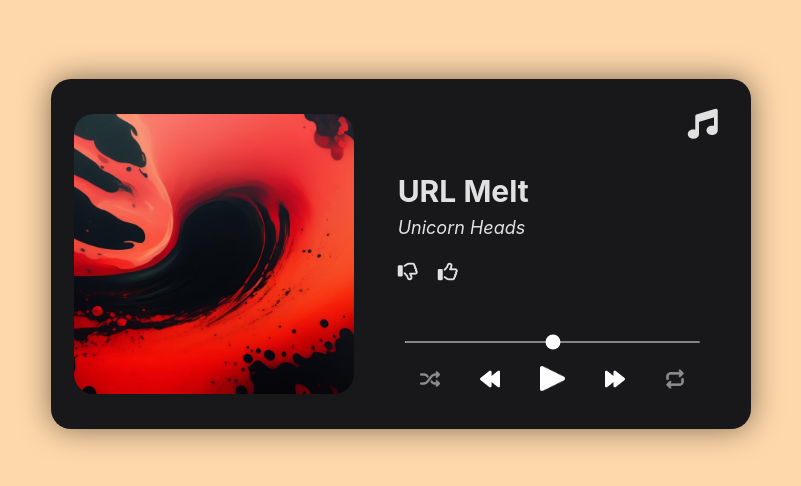
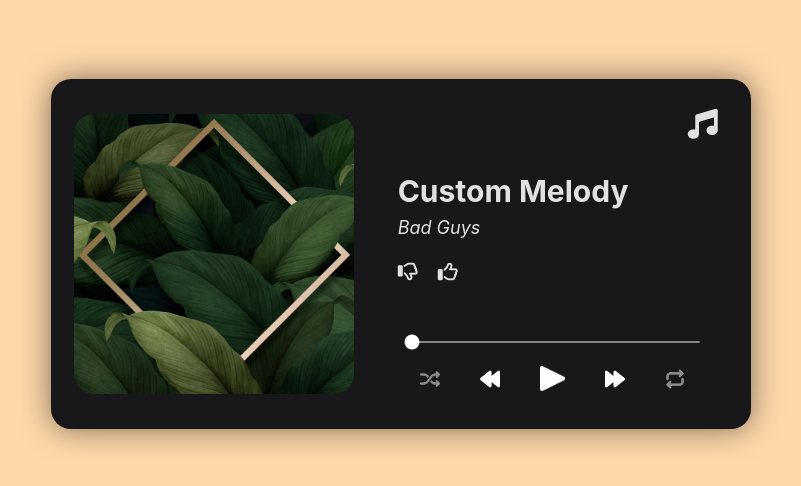
Before and after one commit to kinxori/Music-Media-Player-PRACTICE, a React (Vite) app: page / in a window 1280 px wide. Shown: the part 146-632 px from the top of the page, without its empty margins (239-1040 px from the left). Built offline with nearby package versions, Linux system fonts and the light colour scheme.

Commit message:
input range positioning based on song durantion done and working

```diff
--- a/src/App.tsx
+++ b/src/App.tsx
@@ -53,6 +53,7 @@ const data = [
     id: "10", song: "Zone", artist: "Fvmeless", src: song10,  cover: img5
   },
 ];
+
 // prettier-ignore-end
 
 function App() {
@@ -63,7 +64,11 @@ function App() {
   const [isRestTime, setRestTime] = useState("");
   const [isLiked, setLiked] = useState(false);
   const [isDisliked, setDisliked] = useState(false);
-
+  const [isCurrentRange, setCurrentRange] = useState(0);
+  const [isMaxRange, setMaxRange] = useState(0);
+  const [isPlaylist, setPlaylist] = useState([
+    { id: "", song: "", artist: "", src: "", cover: "" },
+  ]);
   const [isSong, setSong] = useState({
     id: "",
     song: "",
@@ -73,15 +78,11 @@ function App() {
   });
 
   useEffect(() => {
-    setSong(data[1]);
-    const defaultPlaylist = () => {
-      const index = 0;
-      const nextIndex = index === data.length - 1 ? 0 : index + 1;
-      const nextSong = data[nextIndex];
-      setSong(nextSong);
-      setTimeout(defaultPlaylist, nextSong.src.length * 1000);
-    };
-  }, [data]);
+    setPlaylist(data);
+    if (isPlaylist.length > 0) {
+      setSong(isPlaylist[0]);
+    }
+  }, [data, isPlaylist]);
 
   useEffect(() => {
     const toAudio = new Audio(isSong.src);
@@ -94,6 +95,7 @@ function App() {
       setTotalTime(formattedTotalTime);
     });
   }, [isSong.src]);
+
   useEffect(() => {
     const toAudio = new Audio(isSong.src);
     toAudio.addEventListener("loadedmetadata", () => {
@@ -103,6 +105,8 @@ function App() {
       const formattedTotalTime = `${minutes
         .toString()
         .padStart(2, "0")}:${seconds.toString().padStart(2, "0")}`;
+      const maxDuration = toAudio.duration;
+      setMaxRange(maxDuration);
       setRestTime(formattedTotalTime);
     });
   }, [isSong.src]);
@@ -122,6 +126,22 @@ function App() {
   const handleDisliked = () => {
     setDisliked(!isDisliked);
   };
+  const handleCurrentTimePosition = (event: any) => {
+    const time = event.target.value;
+    const audio = new Audio(isSong.src);
+    audio.currentTime = time;
+    setCurrentRange(time);
+    audio.addEventListener("loadedmetadata", () => {
+      const rest = audio.currentTime;
+      const minutes = Math.floor(rest / 60);
+      const seconds = Math.floor(rest % 60);
+      const formattedTotalTime = `${minutes
+        .toString()
+        .padStart(2, "0")}:${seconds.toString().padStart(2, "0")}`;
+      setRestTime(formattedTotalTime);
+    });
+  };
+
   return (
     <section className="background bg-orange-200 h-screen w-screen flex justify-center items-center relative m-0">
       <div className="media-player h-[350px] w-[700px] bg-zinc-900 flex justify-evenly items-center relative  m-0 py-[20px] px-[0px] rounded-[20px] drop-shadow-[0px_0px_15px_rgba(0,0,0,.5)]">
@@ -158,6 +178,10 @@ function App() {
             <input
               type="range"
               className=" w-full h-0.5 bg-grey rounded outline-none accent-white"
+              min="0"
+              max={isMaxRange}
+              value={isCurrentRange}
+              onChange={handleCurrentTimePosition}
             ></input>
             <div className="w-[100%] flex mt-[6px]">
               <span className=" text-[10px] w-[min] flex  mr-[auto] ">
@@ -214,25 +238,29 @@ function App() {
               ></img>
             </button>
             <button onClick={handleRepeat}>
-              {isRepeat === "1" && (
+              {isRepeat === "1" ? (
                 <img
                   src="../ASSETS/repeat-icon.png"
                   alt="repeat-icon"
                   className="h-[20px] object-cover invert hover:scale-105 opacity-50"
                 ></img>
-              )}
-              {isRepeat === "2" && (
+              ) : isRepeat === "2" ? (
                 <img
                   src="../ASSETS/repeat-icon.png"
                   alt="repeat-icon"
                   className="h-[20px] object-cover invert hover:scale-105"
                 ></img>
-              )}
-              {isRepeat === "3" && (
+              ) : isRepeat === "3" ? (
                 <img
                   src="../ASSETS/repeat-1-icon.png"
                   alt="repeat-1-icon"
                   className="h-[20px] object-cover invert hover:scale-105"
+                ></img>
+              ) : (
+                <img
+                  src="../ASSETS/repeat-icon.png"
+                  alt="repeat-icon"
+                  className="h-[20px] object-cover invert hover:scale-105 opacity-50"
                 ></img>
               )}
             </button>
```
